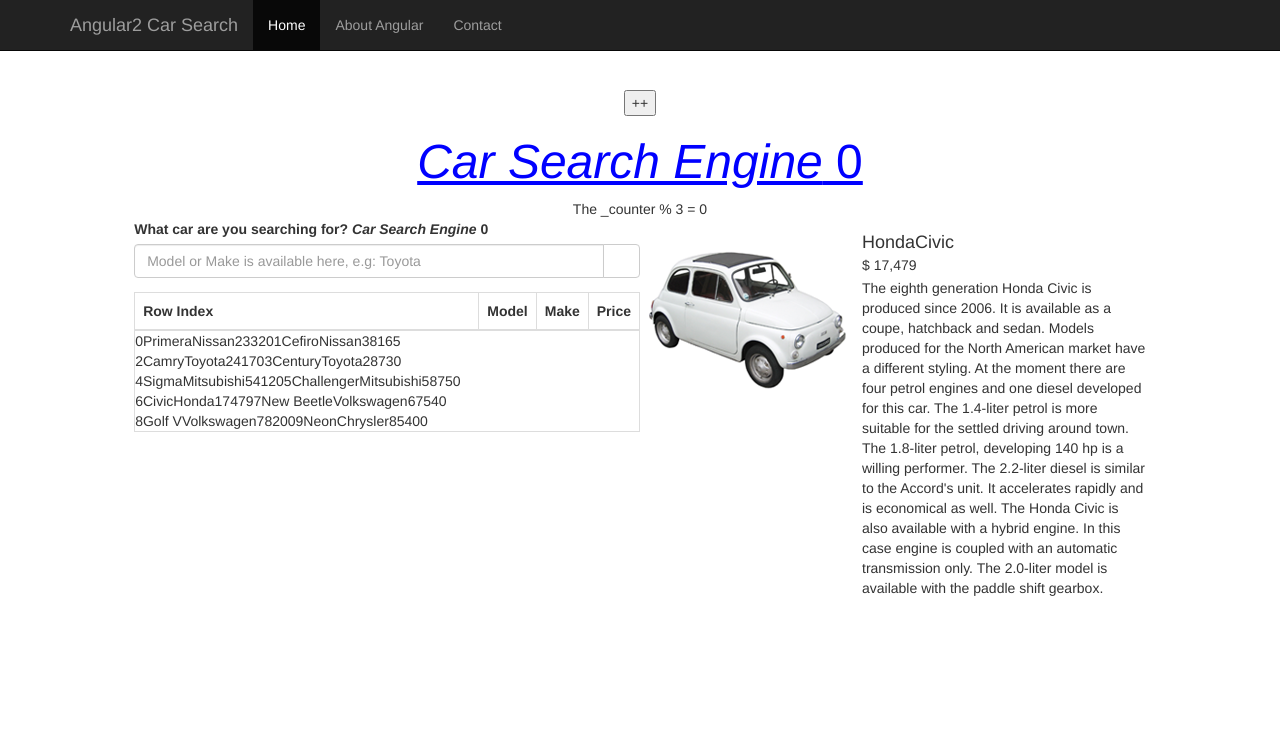
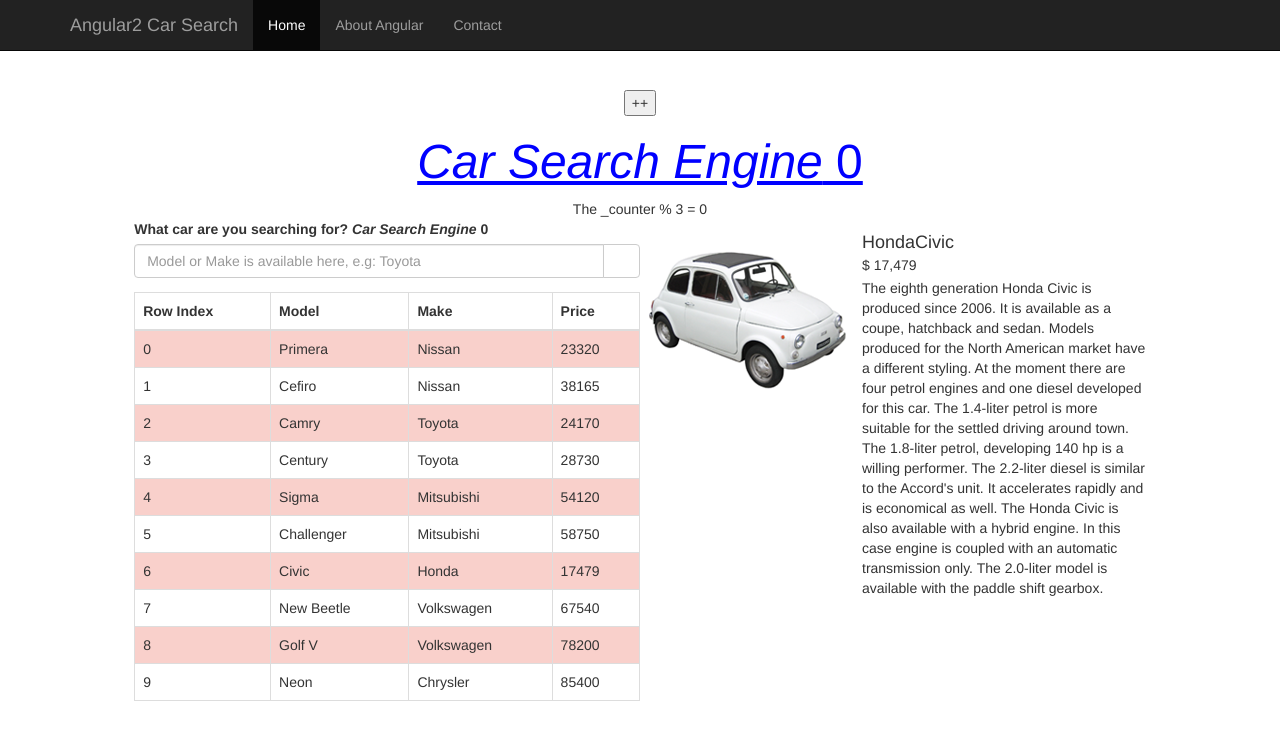
Before and after one commit to Coffee0127/CarSearchDemo, an Angular app: page / in a window 1280 px wide. Shown: the top 740 px of the page. Built offline with nearby package versions, Linux system fonts and the light colour scheme; a web font is replaced by a local one.

Commit message:
fix the car-record component

```diff
--- a/src/app/car-record/car-record.component.html
+++ b/src/app/car-record/car-record.component.html
@@ -1,6 +1,4 @@
-<tr>
-    <td>{{i}}</td>
-    <td>{{car.model}}</td>
-    <td>{{car.make}}</td>
-    <td>{{car.price}}</td>
-</tr>
+<td>{{i}}</td>
+<td>{{car.model}}</td>
+<td>{{car.make}}</td>
+<td>{{car.price}}</td>
--- a/src/app/car-record/car-record.component.ts
+++ b/src/app/car-record/car-record.component.ts
@@ -1,7 +1,7 @@
 import { Component, OnInit, Input } from '@angular/core';
 
 @Component({
-  selector: 'app-car-record',
+  selector: '[app-car-record]',
   templateUrl: './car-record.component.html',
   styleUrls: ['./car-record.component.css']
 })
--- a/src/app/listbox/listbox.component.html
+++ b/src/app/listbox/listbox.component.html
@@ -20,7 +20,7 @@
             </tr>
         </thead>
         <tbody>
-            <app-car-record *ngFor="let car of data; let i = index; let isEvenIndex = even;" [ngClass]="{'even': isEvenIndex}" [i]="i" [car]="car"></app-car-record>
+            <tr app-car-record *ngFor="let car of data; let i = index; let isEvenIndex = even;" [ngClass]="{'even': isEvenIndex}" [i]="i" [car]="car"></tr>
         </tbody>
     </table>
 </div>
```
